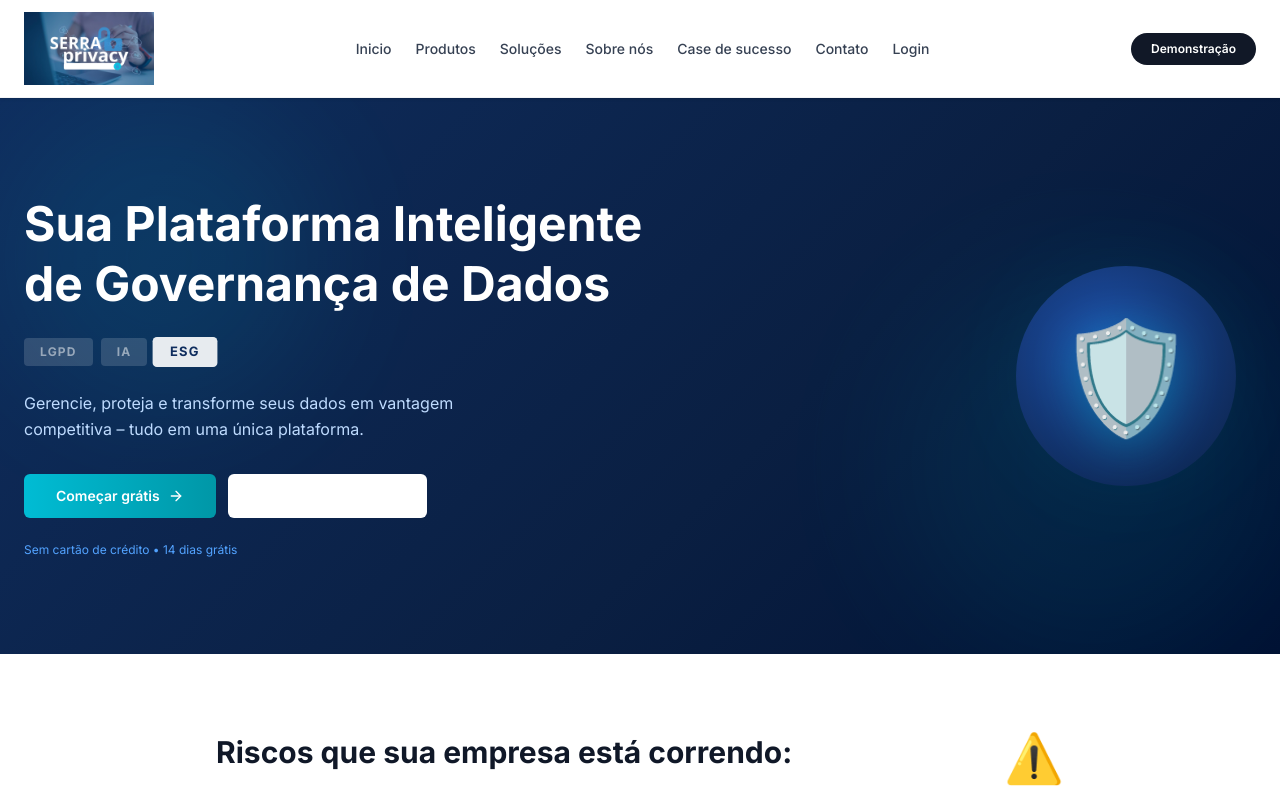
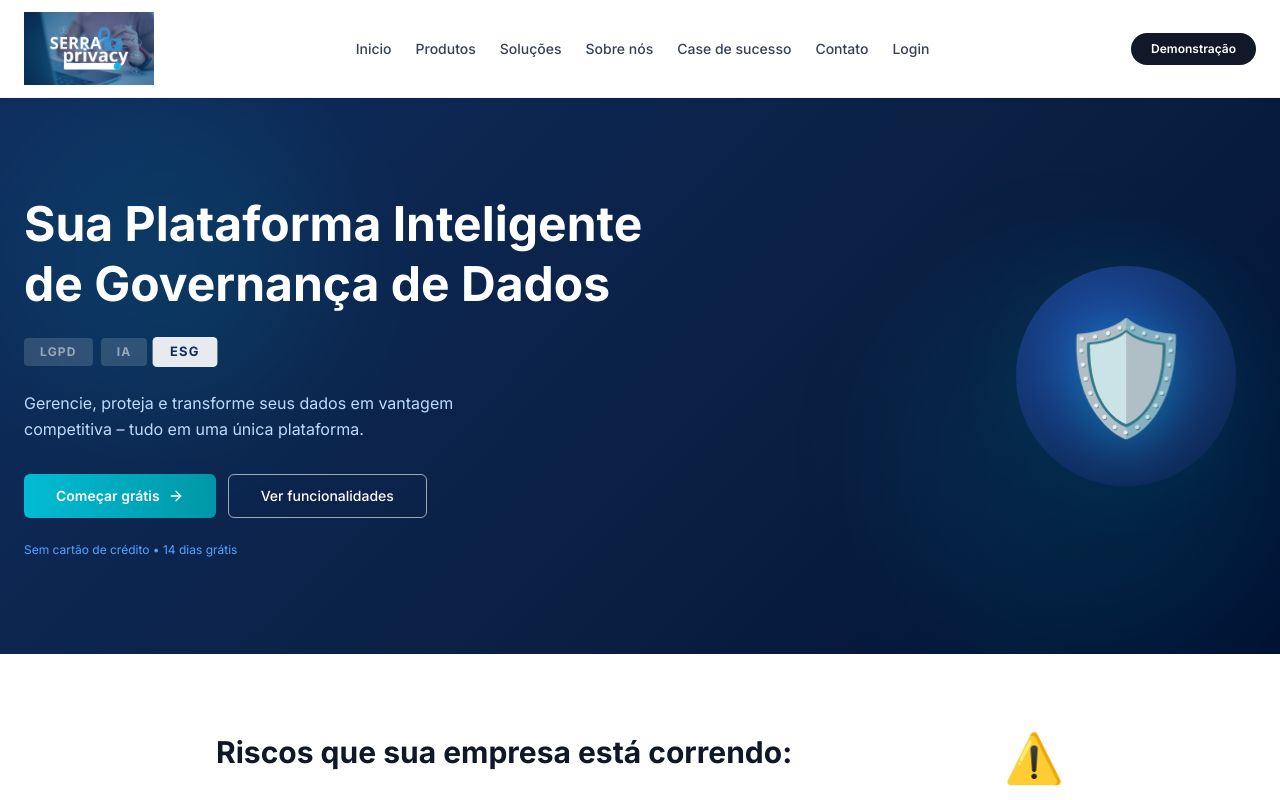
Before and after one commit to omatsudev/lgpd-platform, a Next.js app: page / in a window 1280 px wide. Shown: the top 800 px of the page. Built offline with nearby package versions, Linux system fonts and the light colour scheme.

Commit message:
fix: botão 'Ver funcionalidades' — fundo transparente e borda visível no hero

```diff
--- a/app/page.tsx
+++ b/app/page.tsx
@@ -99,7 +99,7 @@ export default function HomePage() {
                 </Button>
               </Link>
               <Link href="#features">
-                <Button size="lg" variant="outline" className="border-white/30 text-white hover:bg-white/10">
+                <Button size="lg" variant="outline" className="text-white hover:bg-white/10" style={{ borderColor: 'rgba(255,255,255,0.6)', background: 'transparent', color: 'white' }}>
                   Ver funcionalidades
                 </Button>
               </Link>
```
